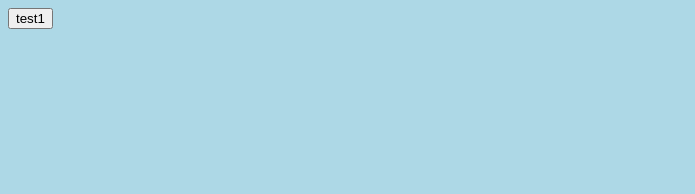
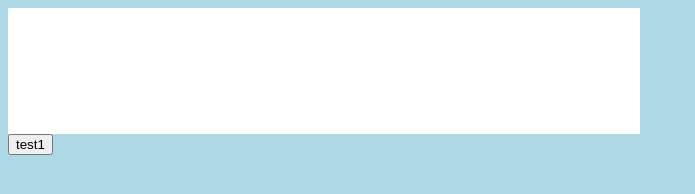
Before and after one commit to DamanjitG/weathervibe, a plain HTML site: page index.html in a window 1280 px wide. Shown: the whole page, without its empty margins (0-695 px from the left). Drawn offline with Linux system fonts and the light colour scheme.

Commit message:
add bacgrkound and div

```diff
--- a/index.html
+++ b/index.html
@@ -6,7 +6,7 @@
     <script src="spotify-auth.js"></script>
     <script src="weather.js"></script>
 </head>
-<body>
+<body background-image="placeholder-background.jpg">
 
         <div class="blob">
 
--- a/styles.css
+++ b/styles.css
@@ -1,3 +1,11 @@
 body {
     background-color: lightblue;
 }
+
+.blob {
+    background-color: white;
+    align-self: center;
+    width : 50%;
+    height :50%;
+    padding-top: 10%;
+}
```
